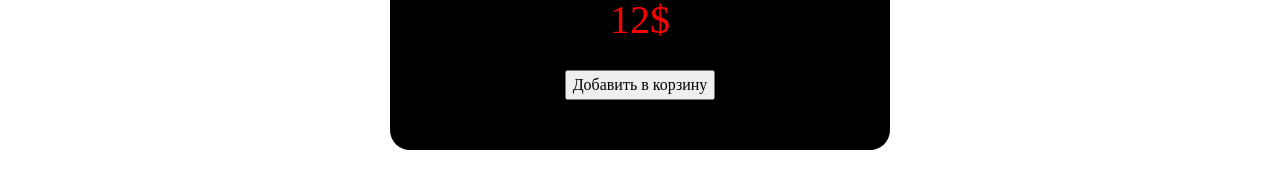
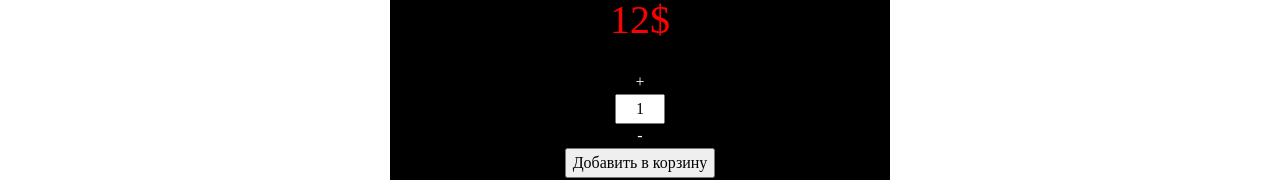
Before and after one commit to vgvsshi/learnRedux, a React (Create React App) app in the folder redux-app/: page /product/1 in a window 1280 px wide. Shown: the part 615-795 px from the top of the page. Built offline with nearby package versions, Linux system fonts and the light colour scheme; data requests are answered from the project's data file.

Commit message:
add some html

```diff
--- a/redux-app/src/components/productdPage/index.js
+++ b/redux-app/src/components/productdPage/index.js
@@ -1,4 +1,4 @@
-import React from 'react';
+import React, { useState } from 'react';
 import { connect } from 'react-redux';
 import { addedToCard, productLoaded } from '../../actions';
 import { withRouter } from 'react-router-dom';
@@ -9,6 +9,11 @@ const ProductPage = ({ productItems, addedToCard, match }) => {
 
 	const item = productItems.find(item => +item.id === +match.params.id);
 	const { title, url, category, price, id } = item;
+	const [amount, setAmount] = useState(1);
+	const updateInputValue = (event) => {
+		console.log(amount)
+		setAmount(event.target.value);
+	}
 	return (
 		<div className='productWrapper'>
 			<img src={url} alt='alo'></img>
@@ -20,7 +25,14 @@ const ProductPage = ({ productItems, addedToCard, match }) => {
 			</div>
 			<div className='prodPrice'>
 				{price}$
-				</div>
+			</div>
+			<div className='inc'>
+				+
+			</div>
+			<input type='text' className='input' value={amount} onChange={updateInputValue}></input>
+			<div className='inc'>
+				-
+			</div>
 			<button onClick={() => {
 				addedToCard(id)
 			}}>Добавить в корзину</button>
--- a/redux-app/src/components/productdPage/productPage.scss
+++ b/redux-app/src/components/productdPage/productPage.scss
@@ -19,4 +19,8 @@
 		margin-bottom: 20px;
 		color: red;
 	}
+	.input {
+		max-width: 50px;
+		text-align: center;
+	}
 }
```
